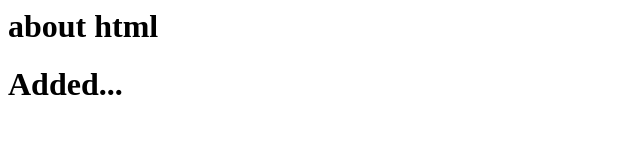
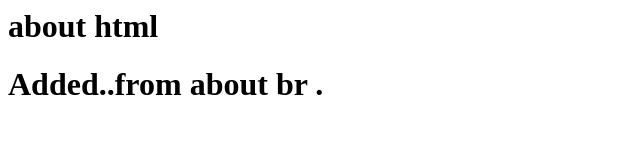
Before and after one commit to surya977/Testgit, a plain HTML site: page about.html in a window 1280 px wide. Shown: the whole page, without its empty margins (0-640 px from the left). Drawn offline with Linux system fonts and the light colour scheme.

Commit message:
modifies lnine 5

```diff
--- a/about.html
+++ b/about.html
@@ -2,7 +2,7 @@
 <body>
 
 <h1>about html</h1>
-<h1> Added... </h1>
+<h1> Added..from about br . </h1>
 
 </body>
 
```
